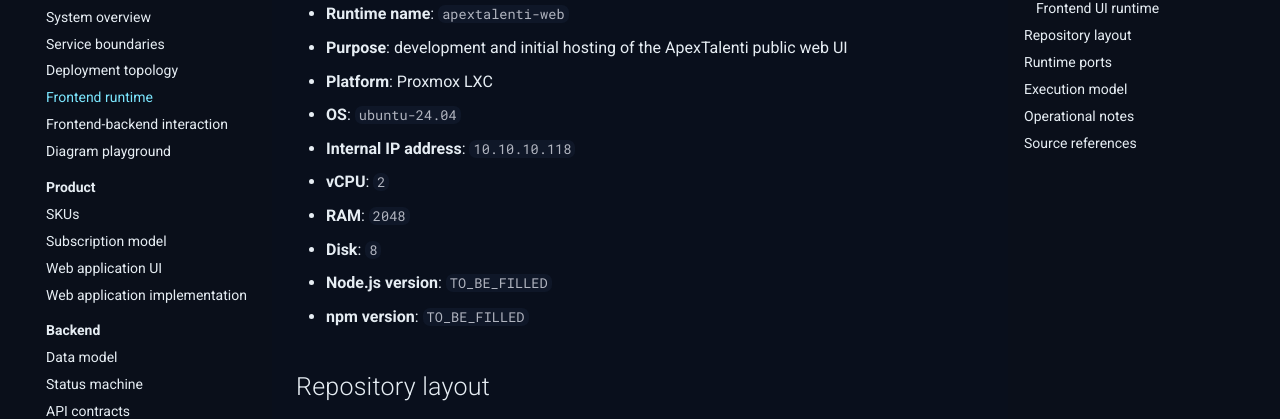
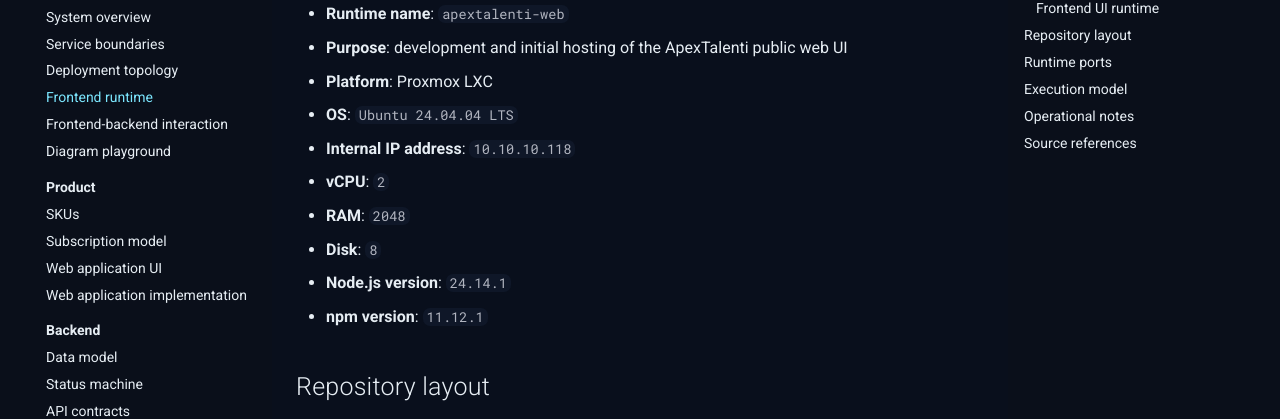
Before and after one commit to comedido/ApexTalenti, an MkDocs documentation site: the page built from docs/architecture/frontend-runtime.md, in a window 1280 px wide and 900 px high, scrolled down 305 px. Shown: the part 154-573 px from the top of the window. Built offline with MkDocs 1.6.1 and Material for MkDocs 9.7.7, drawn with Linux system fonts in a browser that asks for light colours; comment, search, counter and statistics services are not loaded.

Commit message:
Fixed web LXC metadata references

```diff
--- a/docs/architecture/frontend-runtime.md
+++ b/docs/architecture/frontend-runtime.md
@@ -13,13 +13,13 @@ The frontend is developed and hosted in its own dedicated LXC so it can evolve i
 - **Runtime name**: `apextalenti-web`
 - **Purpose**: development and initial hosting of the ApexTalenti public web UI
 - **Platform**: Proxmox LXC
-- **OS**: `ubuntu-24.04`
+- **OS**: `Ubuntu 24.04.04 LTS`
 - **Internal IP address**: `10.10.10.118`
 - **vCPU**: `2`
 - **RAM**: `2048`
 - **Disk**: `8`
-- **Node.js version**: `TO_BE_FILLED`
-- **npm version**: `TO_BE_FILLED`
+- **Node.js version**: `24.14.1`
+- **npm version**: `11.12.1`
 
 ## Repository layout
 
```
